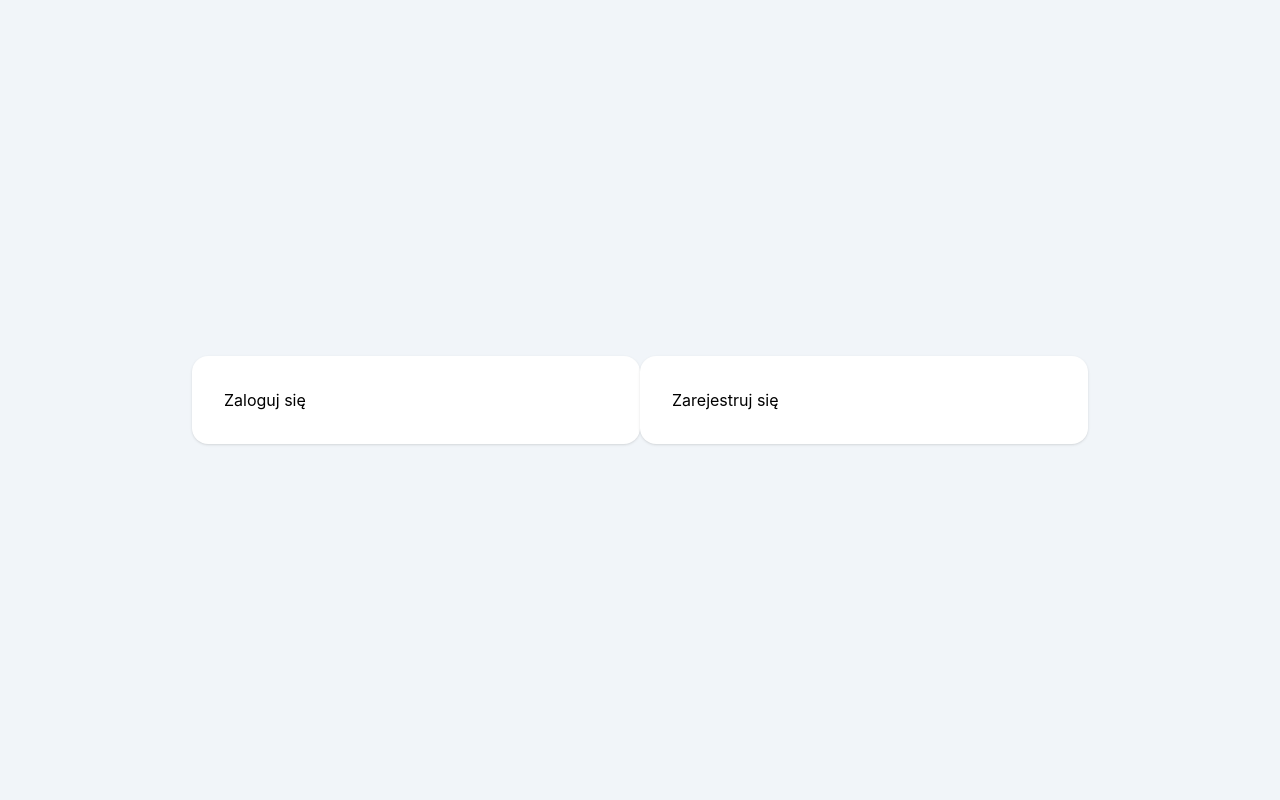
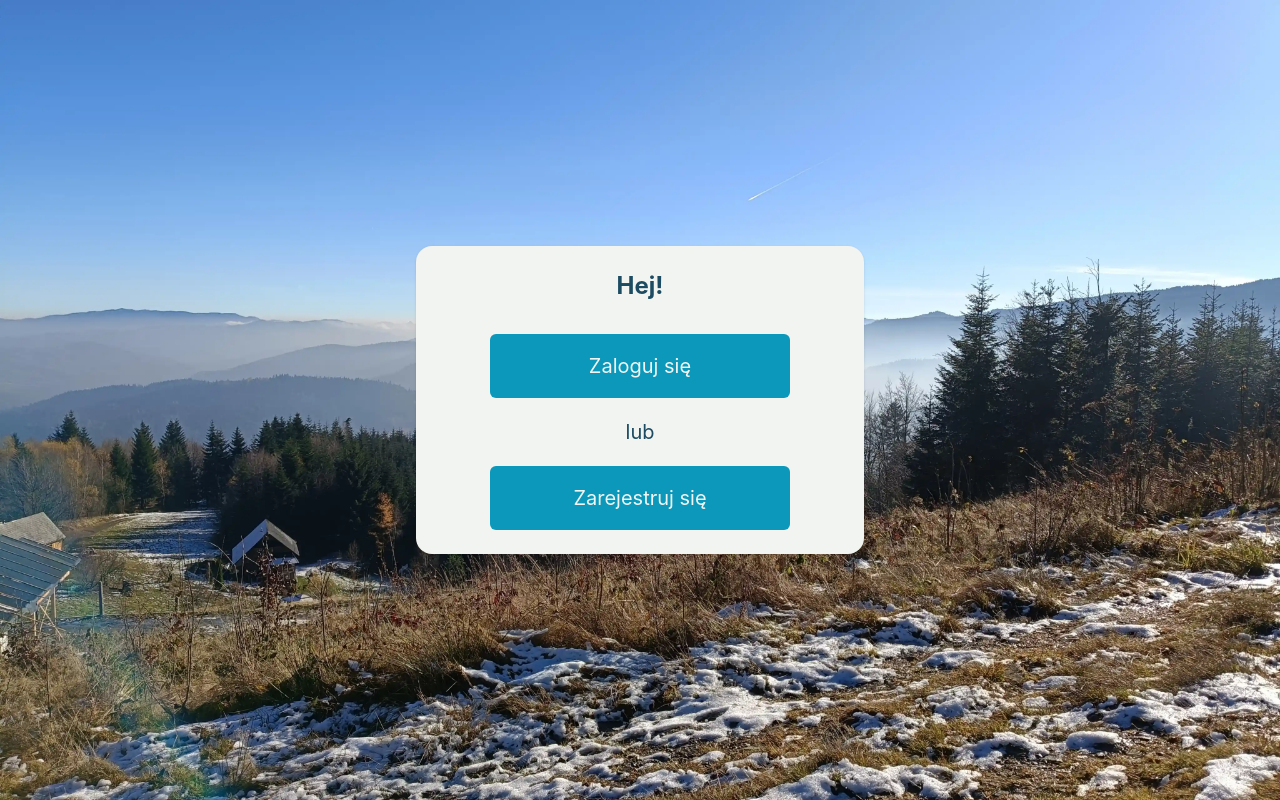
Before and after one commit to bonsilapra/niegorzysci, a React (Vite) app: page / in a window 1280 px wide. Built offline with nearby package versions, Linux system fonts and the light colour scheme; no server answers.

Commit message:
Improve common Layout

```diff
--- a/src/layouts/Layout.jsx
+++ b/src/layouts/Layout.jsx
@@ -1,11 +1,28 @@
+import {useAuth} from '../context/AppContext';
 import {Navbar} from './Navbar';
 
 export const Layout = ({children}) => {
+	const {isLoggedIn} = useAuth();
+
+	const backgroundStyle = isLoggedIn
+		? 'bg-main'
+		: 'bg-[url(/img/background.webp)]';
+
+	const beforeLoginContainer = 'w-2/3 max-w-md rounded-2xl bg-light flex flex-col p-6 shadow text-dark text-xl';
+	const afterLoginContainer = 'w-3/4 max-w-md text-dark text-xl';
+
 	return (
-		<div>
-			<Navbar />
-			<main>
-				{children}
+		<div className={`${backgroundStyle} min-h-screen bg-cover bg-center`}>
+			{isLoggedIn &&
+				<Navbar />
+			}
+			<main className="min-h-screen flex flex-col items-center justify-center">
+				<div className={isLoggedIn
+					? afterLoginContainer
+					: beforeLoginContainer
+				}>
+					{children}
+				</div>
 			</main>
 		</div>
 	);
--- a/src/layouts/Navbar.jsx
+++ b/src/layouts/Navbar.jsx
@@ -3,7 +3,7 @@ import {useAuth} from '../context/AppContext';
 
 export const Navbar = () => {
 	const navigate = useNavigate();
-	const {signOut, isAdmin, profile, isLoggedIn} = useAuth();
+	const {signOut, isAdmin, profile} = useAuth();
 
 	const handleSignout = async() => {
 		try {
@@ -21,7 +21,7 @@ export const Navbar = () => {
 		].join(' ');
 
 	return (
-		<header className={!isLoggedIn && 'hidden'}>
+		<header className="bg-primary">
 			<nav className="flex items-center gap-2">
 				<NavLink to="/events" className={navLinkClassName}>
 					Rajdy
--- a/src/pages/MainPage.jsx
+++ b/src/pages/MainPage.jsx
@@ -1,15 +1,22 @@
-import {NavLink} from 'react-router';
-
+import {NavButton} from '../components/Buttons';
 export default function MainPage() {
 
 	return (
-		<div className="min-h-screen flex items-center justify-center bg-slate-100 p-6">
-			<div className="w-full max-w-md rounded-2xl bg-white p-8 shadow">
-				<NavLink to="/login">Zaloguj się</NavLink>
-			</div>
-			<div className="w-full max-w-md rounded-2xl bg-white p-8 shadow">
-				<NavLink to="/signup">Zarejestruj się</NavLink>
-			</div>
-		</div>
+		<>
+			<h1 className="text-2xl font-bold pb-8 self-center">
+				Hej!
+			</h1>
+			<NavButton
+				content="Zaloguj się"
+				path="/login"
+			/>
+			<p className="my-5 self-center">
+				lub
+			</p>
+			<NavButton
+				content="Zarejestruj się"
+				path="/signup"
+			/>
+		</>
 	);
 }
```
Also changed, not shown: public/img/background.webp (added).
